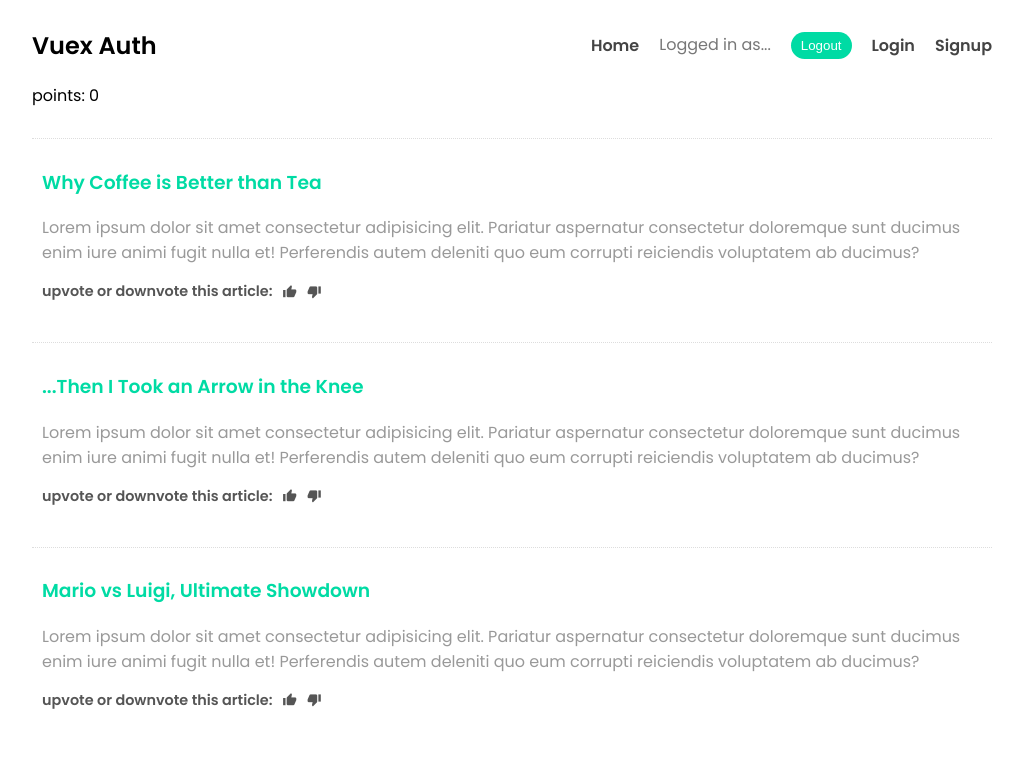
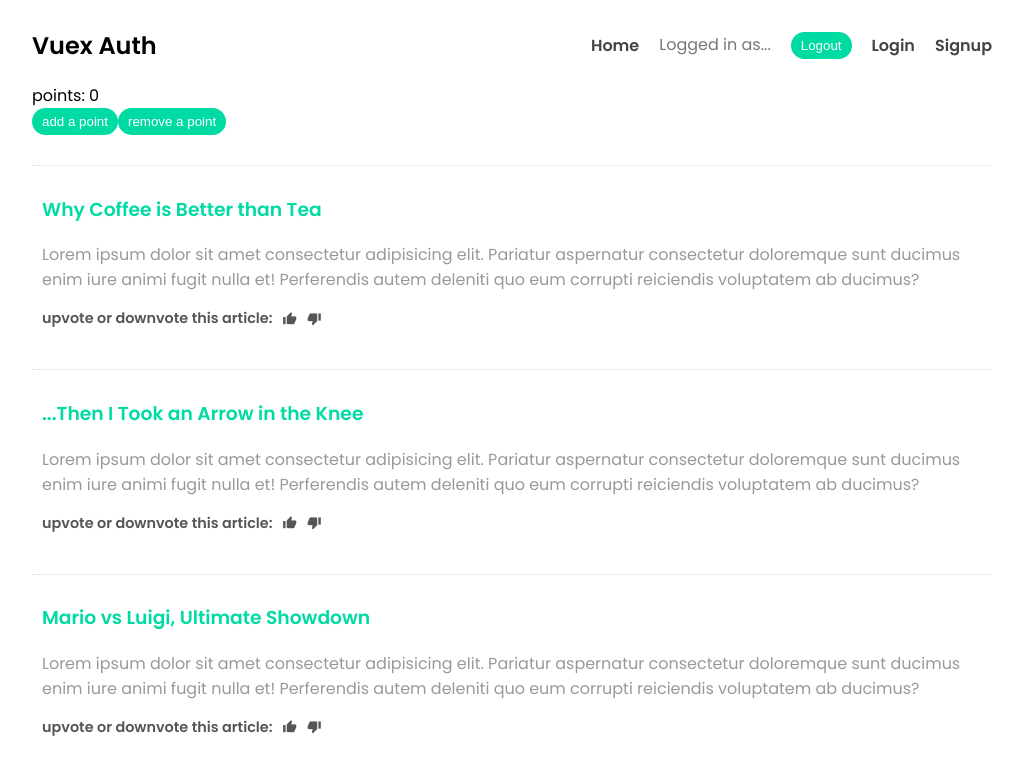
Before and after one commit to ashleychching/vue-project-2-ainu, a Vue app in the folder project/: page / in a window 1280 px wide. Shown: the top 774 px of the page, without its empty margins (128-1151 px from the left). Built offline with nearby package versions, Linux system fonts and the light colour scheme.

Commit message:
Update Home.vue

```diff
--- a/project/src/views/Home.vue
+++ b/project/src/views/Home.vue
@@ -1,6 +1,8 @@
 <template>
   <div class="home">
     <div>points: {{ points }}</div>
+    <button @click="updatePoints(1)">add a point</button>
+    <button @click="updatePoints(-1)">remove a point</button>
     <div v-for="blog in blogs" :key="blog.id">
       <div class="blog">
         <h3>{{ blog.title }}</h3>
@@ -35,7 +37,11 @@ export default {
       blogs,
     };
   },
-  methods: {},
+  methods: {
+    updatePoints(points) {
+      this.$store.commit("updatePoints", points);
+    },
+  },
   computed: {
     points() {
       return this.$store.state.points;
```
